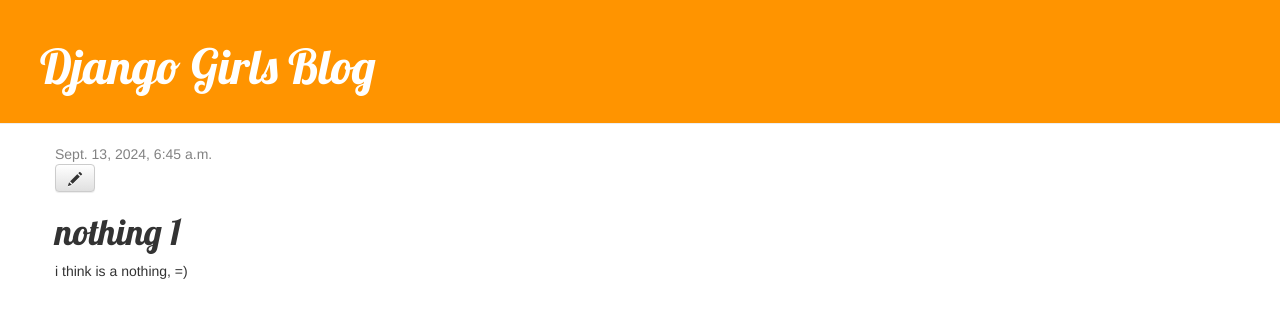
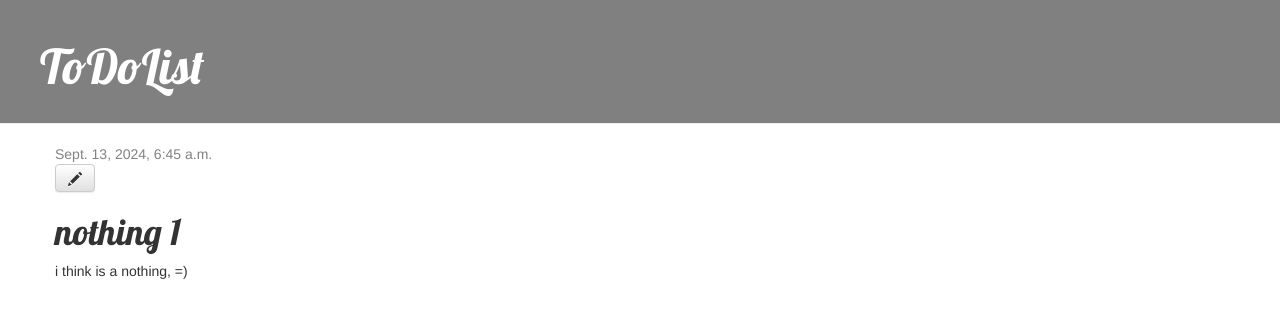
Before and after one commit to Duman16/djangogirl, a Django app: page /post/1/ in a window 1280 px wide. Shown: the top 318 px of the page. Run offline with Django 5.2, Linux system fonts and the light colour scheme; data comes from the database, SQL or seed files in the repository; both versions use the stored data as it was after the commit; some libraries are stand-ins or nearby versions.

Commit message:
pls anywhere pull the styles

```diff
--- a/blog/static/css/blog.css
+++ b/blog/static/css/blog.css
@@ -1,5 +1,5 @@
 .page-header {
-    background-color: #ff9400;
+    background-color: gray;
     margin-top: 0;
     padding: 20px 20px 20px 40px;
 }
--- a/blog/templates/blog/base.html
+++ b/blog/templates/blog/base.html
@@ -12,7 +12,7 @@
             {% if user.is_authenticated %}
                 <a href="{% url 'post_new' %}" classs="top-menu"><span class="glyphicon glyphicon-plus"></span></a>
             {% endif %}
-            <h1><a href="/">Django Girls Blog</a></h1>
+            <h1><a href="/">ToDoList</a></h1>
         </div>
         <div class="content container">
             <div class="row">
```
Also changed, not shown: blog/views.py (line endings or trailing spaces), db.sqlite3.
